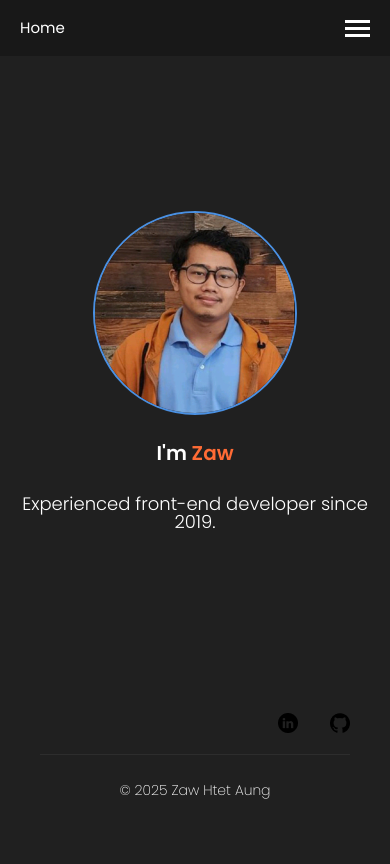
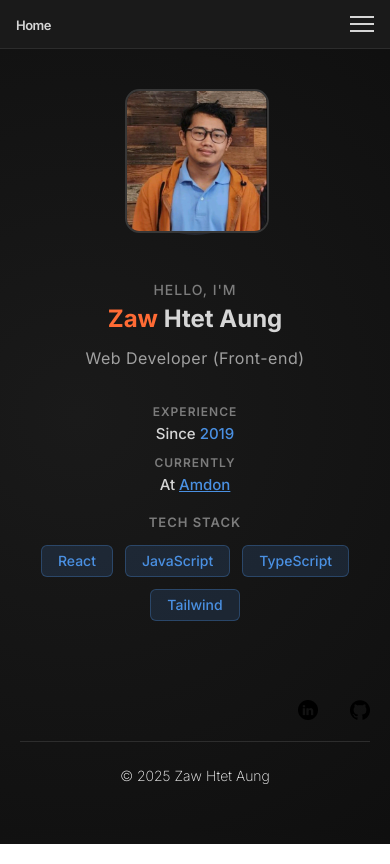
Before and after one commit to ZawCodes/Portfolio2024, a React (Vite) app: page / in a window 390 px wide. Built offline with nearby package versions, Linux system fonts and the light colour scheme.

Commit message:
update welcome page

```diff
--- a/src/app.scss
+++ b/src/app.scss
@@ -1,9 +1,9 @@
-@import url("https://fonts.googleapis.com/css2?family=Poppins:ital,wght@0,100;0,200;0,300;0,400;0,500;0,600;0,700;0,800;0,900;1,100;1,200;1,300;1,400;1,500;1,600;1,700;1,800;1,900&display=swap");
+@import url("https://fonts.googleapis.com/css2?family=Inter:wght@100;200;300;400;500;600;700;800;900&display=swap");
 
 body {
   // cursor: none;
-  background-color: #202020;
-  font-family: "Poppins", sans-serif;
+  background: radial-gradient(circle at 20% 50%, #1a1a1a 0%, #0f0f0f 100%);
+  font-family: "Inter", sans-serif;
   main {
     overflow: hidden;
   }
--- a/src/pages/Footer/index.scss
+++ b/src/pages/Footer/index.scss
@@ -2,7 +2,7 @@
   max-width: 1400px;
   margin-left: auto;
   margin-right: auto;
-  padding: 40px;
+  padding: 20px;
   box-sizing: border-box;
   .social {
     display: flex;
--- a/src/pages/Header/index.scss
+++ b/src/pages/Header/index.scss
@@ -2,47 +2,40 @@ header {
   display: flex;
   justify-content: space-between;
   align-items: center;
-  background-color: #181818;
-  padding: 10px 40px;
+  background-color: #1a1a1a;
+  padding: 1.25rem 3rem;
   color: white;
   position: relative;
+  border-bottom: 1px solid rgba(255, 255, 255, 0.08);
+  backdrop-filter: blur(10px);
 
   .logo {
-    z-index: 1001; // Ensure logo stays on top
+    z-index: 1001;
 
     a {
       text-decoration: none;
-      color: white;
+      color: #d6d6d6;
+      font-weight: 600;
+      font-size: 16px;
+      letter-spacing: -0.5px;
+      transition: color 0.2s ease;
+
+      &:hover {
+        color: #d6d6d6;
+      }
     }
   }
 
   a {
     text-decoration: none;
-    color: white;
-    transition: transform 0.2s;
-    font-size: 15px;
+    color: #a0a0a0;
+    transition: color 0.25s ease;
+    font-size: 14px;
     position: relative;
-
-    &::after {
-      content: "";
-      position: absolute;
-      width: 100%;
-      height: 2px;
-      bottom: -4px;
-      left: 0;
-      background-color: #ff6b35;
-      transform: scaleX(0);
-      transform-origin: bottom right;
-      transition: transform 0.3s ease-out;
-    }
+    font-weight: 500;
 
     &:hover {
-      transform: translateY(-2px);
-
-      &::after {
-        transform: scaleX(1);
-        transform-origin: bottom left;
-      }
+      color: #d6d6d6;
     }
   }
 
@@ -53,10 +46,9 @@ header {
       list-style: none;
       margin: 0;
       padding: 0;
+      gap: 3.5rem;
 
       li {
-        margin-left: 30px;
-
         &:first-child {
           margin-left: 0;
         }
@@ -68,25 +60,26 @@ header {
     display: none;
     flex-direction: column;
     cursor: pointer;
-    z-index: 1002; // Ensure hamburger stays on top
+    z-index: 1002;
+    gap: 5px;
 
     span {
-      height: 3px;
-      width: 25px;
-      background-color: white;
-      margin-bottom: 4px;
-      transition: all 0.3s ease;
+      height: 2px;
+      width: 24px;
+      background-color: #d6d6d6;
+      transition: all 0.3s cubic-bezier(0.4, 0, 0.2, 1);
     }
 
     &.open {
       span:first-child {
-        transform: rotate(45deg) translate(5px, 5px);
+        transform: rotate(45deg) translate(8px, 8px);
       }
       span:nth-child(2) {
         opacity: 0;
+        width: 0;
       }
       span:last-child {
-        transform: rotate(-45deg) translate(5px, -5px);
+        transform: rotate(-45deg) translate(7px, -7px);
       }
     }
   }
@@ -97,7 +90,7 @@ header {
     left: 0;
     width: 100%;
     height: 100%;
-    background-color: rgba(0, 0, 0, 0.5);
+    background-color: rgba(0, 0, 0, 0.6);
     z-index: 500;
     display: none;
 
@@ -107,28 +100,29 @@ header {
   }
 
   @media (max-width: 768px) {
-    padding: 20px;
+    padding: 1rem 1.5rem;
 
     .logo {
       position: relative;
       z-index: 1001;
+
+      a {
+        font-size: 14px;
+      }
     }
 
     .hamburger {
       display: flex;
-      position: absolute;
-      top: 20px;
-      right: 20px;
     }
 
     .nav-menu {
       position: fixed;
       top: 0;
-      right: -300px;
-      width: 300px;
+      right: -100%;
+      width: 100%;
       height: 100vh;
-      background-color: #181818;
-      padding: 80px 20px 20px;
+      background-color: #1a1a1a;
+      padding: 5rem 1.5rem 1.5rem;
       transition: right 0.3s ease-in-out;
       z-index: 1000;
       overflow-y: auto;
@@ -140,10 +134,28 @@ header {
       ul {
         flex-direction: column;
         width: 100%;
+        gap: 0;
 
         li {
-          margin: 15px 0;
-          margin-left: 0;
+          margin: 1.25rem 0;
+        }
+      }
+    }
+  }
+
+  @media (max-width: 480px) {
+    padding: 1rem 1rem;
+
+    .logo a {
+      font-size: 13px;
+    }
+
+    .nav-menu {
+      padding: 4.5rem 1rem 1rem;
+
+      ul {
+        li {
+          margin: 1rem 0;
         }
       }
     }
--- a/src/pages/Home/Welcome/index.jsx
+++ b/src/pages/Home/Welcome/index.jsx
@@ -5,17 +5,52 @@ import "./index.scss";
 const Index = () => {
   return (
     <div className="welcome-section">
-      <div className="wrapper">
-        <div className="avatar-container">
-        <img className="cursor-scale" src={ME} alt="avatar" />
-      </div>
-      <div className="info-container">
-        <h2 className="cursor-scale">
-          I'm <span className="techy-orange">Zaw</span>
-        </h2>
+      <div className="welcome-content">
+        <div className="hero-grid">
+          {/* Left Side - Avatar and Visual */}
+          <div className="hero-left">
+            <div className="avatar-wrapper">
+              <div className="avatar-bg"></div>
+              <img className="cursor-scale avatar-img" src={ME} alt="avatar" />
+            </div>
+          </div>
 
-        <h4>Experienced front-end developer since 2019.</h4>
-      </div>
+          {/* Right Side - Content */}
+          <div className="hero-right">
+            <div className="content-top">
+              <div className="greeting">Hello, I'm</div>
+              <h1 className="cursor-scale">
+                <span className="techy-orange">Zaw</span> Htet Aung
+              </h1>
+              <p className="tagline">Web Developer (Front-end)</p>
+            </div>
+
+            <div className="divider"></div>
+
+            <div className="content-bottom">
+              <div className="info-grid">
+                <div className="info-item">
+                  <div className="info-label">Experience</div>
+                  <div className="info-value">Since <span className="techy-blue">2019</span></div>
+                </div>
+                <div className="info-item">
+                  <div className="info-label">Currently</div>
+                  <div className="info-value">At <a href="https://www.amdon.com/" target="_blank" className="techy-blue">Amdon</a></div>
+                </div>
+              </div>
+
+              <div className="tech-stack">
+                <div className="tech-label">Tech Stack</div>
+                <div className="tech-tags">
+                  <span className="tech-tag">React</span>
+                  <span className="tech-tag">JavaScript</span>
+                  <span className="tech-tag">TypeScript</span>
+                  <span className="tech-tag">Tailwind</span>
+                </div>
+              </div>
+            </div>
+          </div>
+        </div>
       </div>
     </div>
   );
--- a/src/pages/Home/Welcome/index.scss
+++ b/src/pages/Home/Welcome/index.scss
@@ -1,67 +1,272 @@
 .welcome-section {
   box-sizing: border-box;
   position: relative;
-  /* Full viewport height minus footer (210px) and header (36px) */
   min-height: calc(100vh - 246px);
   display: flex;
-  align-items: center; /* vertical center */
-  justify-content: center; /* horizontal center */
+  align-items: center;
+  justify-content: center;
+  padding: 3rem 2rem;
 
-  .wrapper {
+  .welcome-content {
     width: 100%;
-    display: flex;
-    flex-direction: column;
-    align-items: center;
-    justify-content: center;
-    gap: 2.5rem; /* space between avatar and info */
+    max-width: 1200px;
   }
 
-  .avatar-container {
+  .hero-grid {
+    display: grid;
+    grid-template-columns: 1fr 1.2fr;
+    gap: 2rem;
+    align-items: flex-start;
+  }
+
+  /* Left Side - Avatar */
+  .hero-left {
     display: flex;
-    align-items: center;
     justify-content: center;
+    align-items: flex-start;
+  }
 
-    img {
-      width: 100%;
-      max-width: 150px;
-      border-radius: 50%;
-      border: 2px solid #4a90e2;
+  .avatar-wrapper {
+    position: relative;
+    width: 100%;
+    max-width: 180px;
+    aspect-ratio: 1;
+  }
+
+  .avatar-bg {
+    position: absolute;
+    top: 0;
+    left: 0;
+    width: 100%;
+    height: 100%;
+    background: linear-gradient(135deg, rgba(255, 107, 53, 0.15), rgba(74, 144, 226, 0.15));
+    border-radius: 50%;
+    z-index: 1;
+  }
+
+  .avatar-img {
+    position: relative;
+    width: 100%;
+    height: 100%;
+    border-radius: 10%;
+    border: 2px solid #373737;
+    object-fit: cover;
+    z-index: 2;
+    transition: transform 0.3s ease;
+
+    &:hover {
+      transform: scale(1.02);
     }
   }
 
-  .info-container {
+  /* Right Side - Content */
+  .hero-right {
     display: flex;
     flex-direction: column;
-    align-items: center;
-    text-align: center;
+    gap: 2.5rem;
+  }
 
-    h2 {
-      font-size: 32px;
-      color: white;
-      font-weight: 600;
+  .content-top {
+    .greeting {
+      font-size: 16px;
+      color: #7c7c7c;
+      font-weight: 500;
+      letter-spacing: 1px;
+      text-transform: uppercase;
+      margin-bottom: 0.5rem;
     }
 
-    h4 {
-      color: white;
+    h1 {
+      font-size: clamp(1.75rem, 4vw, 2.75rem);
+      font-weight: 700;
+      color: #d6d6d6;
+      line-height: 1.2;
+      margin-bottom: 1rem;
+    }
+
+    .tagline {
       font-size: 18px;
-      font-weight: 300;
-      margin-top: 2rem;
+      color: #a0a0a0;
+      font-weight: 400;
+      letter-spacing: 0.5px;
     }
   }
 
-  @media only screen and (max-width: 768px) {
-    padding-top: 3rem; /* slight breathing space on smaller screens */
-
-    .avatar-container img { max-width: 250px; }
-    .info-container h2 { font-size: 24px; }
-    .wrapper { gap: 2rem; }
+  .divider {
+    display: none;
   }
 
+  .content-bottom {
+    display: flex;
+    flex-direction: column;
+    gap: 2rem;
+  }
+
+  .info-grid {
+    display: grid;
+    grid-template-columns: 1fr 1fr;
+    gap: 2rem;
+  }
+
+  .info-item {
+    .info-label {
+      font-size: 13px;
+      color: #7c7c7c;
+      text-transform: uppercase;
+      letter-spacing: 1px;
+      font-weight: 600;
+      margin-bottom: 0.5rem;
+    }
+
+    .info-value {
+      font-size: 18px;
+      color: #d6d6d6;
+      font-weight: 500;
+    }
+  }
+
+  .tech-stack {
+    .tech-label {
+      font-size: 13px;
+      color: #7c7c7c;
+      text-transform: uppercase;
+      letter-spacing: 1px;
+      font-weight: 600;
+      margin-bottom: 1rem;
+      display: block;
+    }
+
+    .tech-tags {
+      display: flex;
+      flex-wrap: wrap;
+      gap: 0.75rem;
+    }
+
+    .tech-tag {
+      background: rgba(74, 144, 226, 0.15);
+      color: #4a90e2;
+      padding: 0.5rem 1rem;
+      border-radius: 6px;
+      font-size: 14px;
+      font-weight: 500;
+      border: 1px solid rgba(74, 144, 226, 0.3);
+      transition: all 0.3s ease;
+      cursor: default;
+
+      &:hover {
+        background: rgba(74, 144, 226, 0.25);
+        border-color: rgba(74, 144, 226, 0.5);
+        transform: translateY(-2px);
+      }
+    }
+  }
+
+  /* Tablet */
+  @media only screen and (max-width: 1024px) {
+    .hero-grid {
+      grid-template-columns: 1fr;
+      gap: 3rem;
+    }
+
+    .hero-right {
+      text-align: center;
+    }
+
+    .divider {
+      margin: 0 auto;
+    }
+
+    .info-grid {
+      justify-items: center;
+    }
+
+    .tech-tags {
+      justify-content: center;
+    }
+  }
+
+  /* Mobile */
+  @media only screen and (max-width: 768px) {
+    padding: 2rem 1.5rem;
+    min-height: auto;
+
+    .welcome-content {
+      padding: 1rem 0;
+    }
+
+    .avatar-wrapper {
+      max-width: 160px;
+    }
+
+    .content-top {
+      .greeting {
+        font-size: 14px;
+      }
+
+      h1 {
+        font-size: clamp(1.75rem, 5vw, 2.5rem);
+      }
+
+      .tagline {
+        font-size: 16px;
+      }
+    }
+
+    .divider {
+      width: 50px;
+    }
+
+    .info-grid {
+      grid-template-columns: 1fr;
+      gap: 1.5rem;
+    }
+
+    .info-item {
+      .info-label {
+        font-size: 12px;
+      }
+
+      .info-value {
+        font-size: 16px;
+      }
+    }
+
+    .tech-tags {
+      gap: 0.5rem;
+    }
+
+    .tech-tag {
+      font-size: 13px;
+      padding: 0.4rem 0.8rem;
+    }
+  }
+
+  /* Small Mobile */
   @media only screen and (max-width: 480px) {
-    padding-top: 2rem;
+    padding: 1.5rem 1rem;
 
-    .avatar-container img { max-width: 200px; }
-    .info-container h2 { font-size: 20px; }
-    .wrapper { gap: 1.75rem; }
-  }
+    .avatar-wrapper {
+      max-width: 140px;
+    }
+
+    .content-top h1 {
+      font-size: clamp(1.5rem, 4vw, 2rem);
+    }
+
+    .divider {
+      width: 40px;
+      height: 2px;
+    }
+
+    .content-bottom {
+      gap: 1.5rem;
+    }
+
+    .info-grid {
+      gap: 1rem;
+    }
+
+    .info-item .info-value {
+      font-size: 15px;
+    }  }
 }
```
